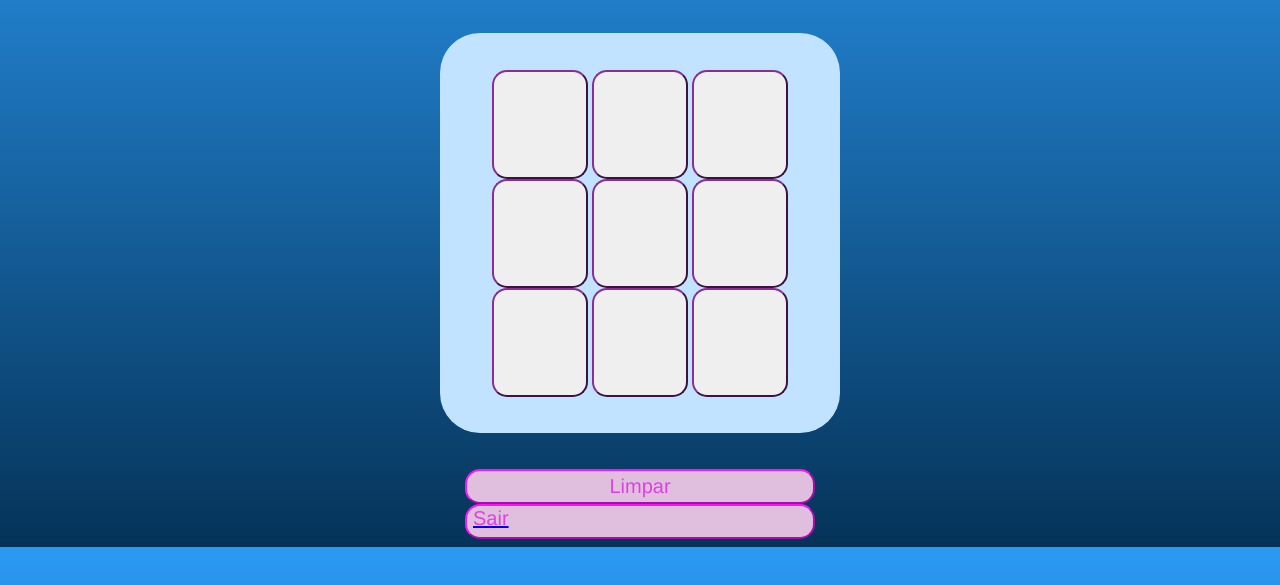
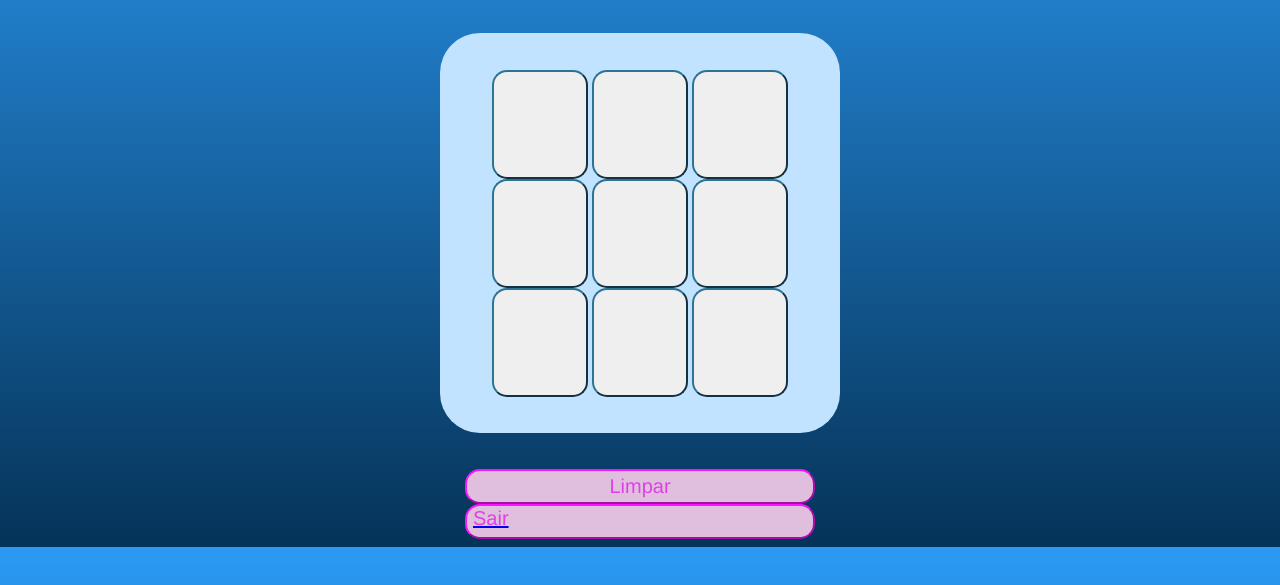
Before and after one commit to KevinGazaniga/Brain_Flow, a website: page Jogo Cognitivo/pages/jogodavelha.html in a window 1280 px wide. Shown: the part 205-790 px from the top of the page. Drawn offline with Linux system fonts and the light colour scheme.

Commit message:
atualizando jogo da velha

```diff
--- a/Jogo Cognitivo/assets/Styles/jogodavelha.css
+++ b/Jogo Cognitivo/assets/Styles/jogodavelha.css
@@ -8,11 +8,11 @@ body {
 
 .b {
     padding: 30px 35px;
-    border-color: rgb(139, 45, 148);
+    border-color: rgb(45, 115, 148);
     cursor: pointer;
     border-radius: 15px;
     font-size: 40px;
-    color: rgb(255, 0, 255);
+    color: rgb(0, 153, 255);
     cursor: pointer
 }
 
```
